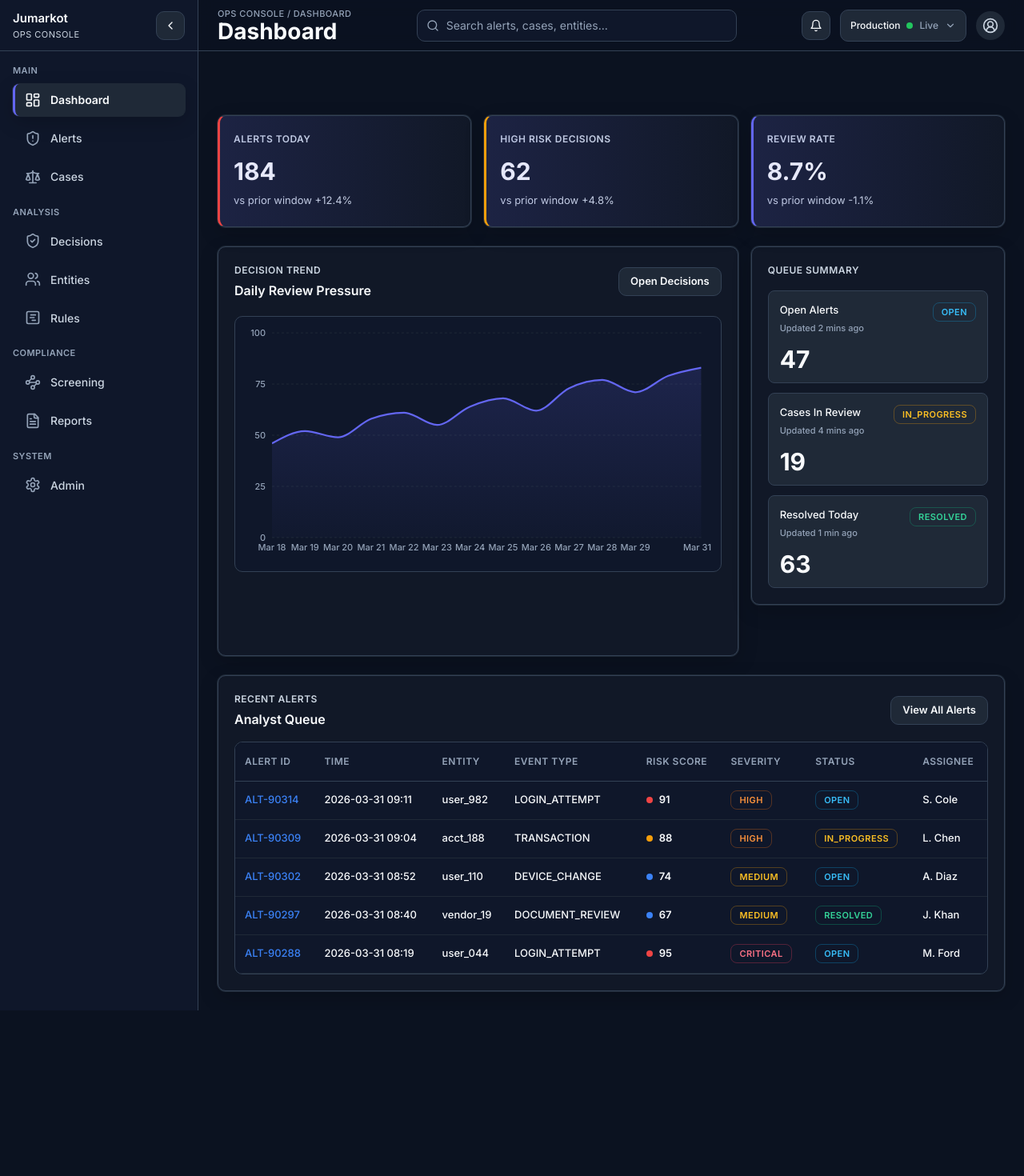
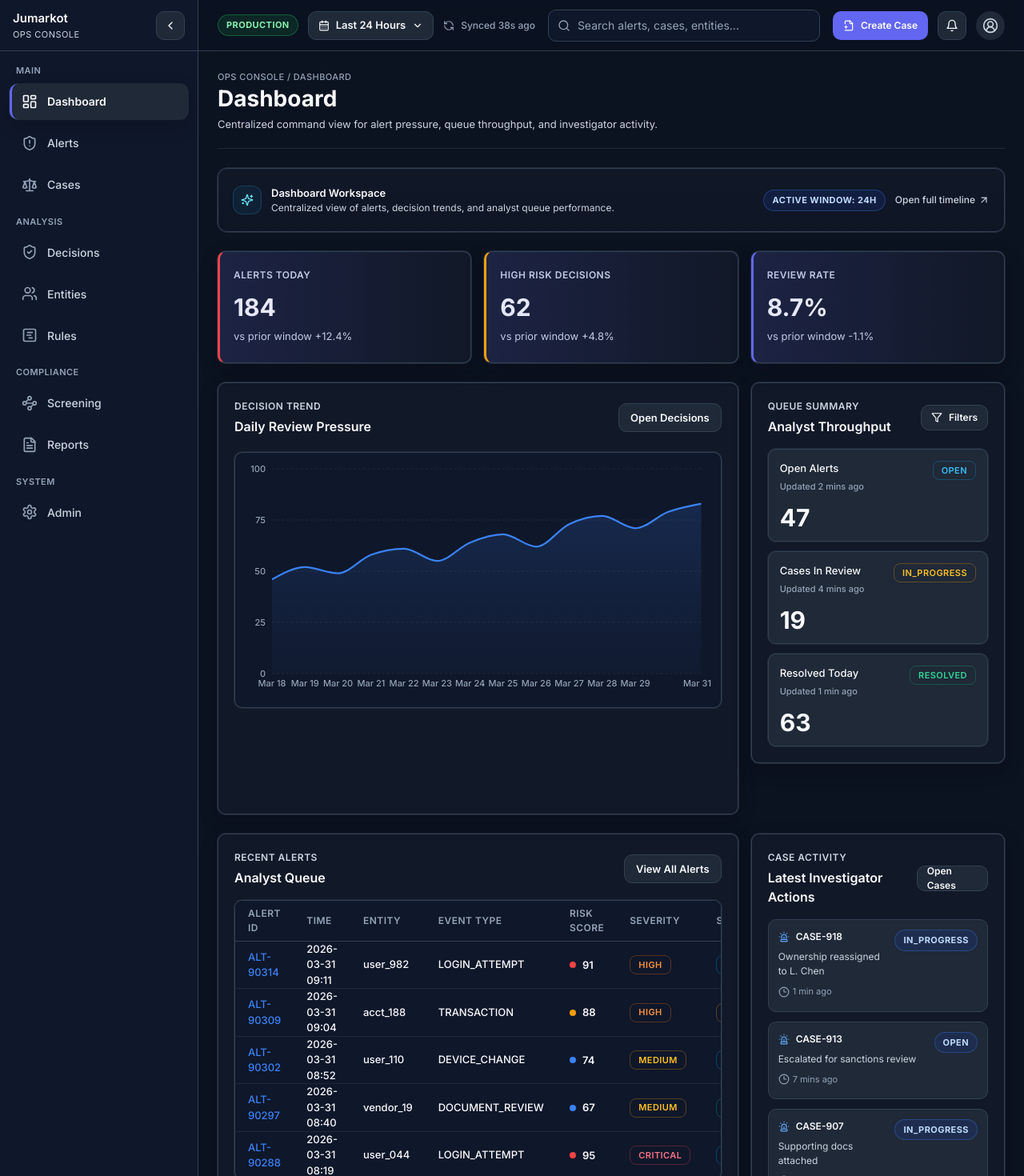
Before and after one commit to Jaybeeexpress/jumarkot-platform, a Next.js app in the folder apps/ops-console/: page / in a window 1280 px wide. Shown: the top 1470 px of the page at 80% size. Before the commit the page ends 1263 px from the top, so only its background shows below. Built offline with nearby package versions, Linux system fonts and the light colour scheme.

Commit message:
refactor ops dashboard into enterprise mission-control layout

```diff
--- a/apps/ops-console/src/app/globals.css
+++ b/apps/ops-console/src/app/globals.css
@@ -100,6 +100,34 @@
     background: rgba(11, 18, 32, 0.94);
     backdrop-filter: blur(10px);
     -webkit-backdrop-filter: blur(10px);
+  }
+
+  .enterprise-topbar-sticky {
+    position: sticky;
+    top: 0;
+    z-index: 40;
+  }
+
+  .enterprise-page-header {
+    display: flex;
+    min-height: 88px;
+    align-items: center;
+    justify-content: space-between;
+    border-bottom: 1px solid rgba(51, 65, 85, 0.5);
+    padding-bottom: 20px;
+  }
+
+  .enterprise-banner-slim {
+    display: flex;
+    min-height: 80px;
+    align-items: center;
+    justify-content: space-between;
+    gap: 16px;
+    border: 1px solid var(--border-light);
+    border-radius: 12px;
+    background: linear-gradient(180deg, rgba(17, 24, 39, 0.96), rgba(14, 21, 36, 0.94));
+    padding: 14px 18px;
+    box-shadow: 0 0 0 1px #1f2937;
   }
 
   .enterprise-surface {
@@ -212,6 +240,31 @@
     color: #fecaca;
   }
 
+  .enterprise-chip {
+    display: inline-flex;
+    align-items: center;
+    justify-content: center;
+    border: 1px solid var(--border-light);
+    border-radius: 9999px;
+    padding: 4px 10px;
+    font-size: 11px;
+    font-weight: 700;
+    letter-spacing: 0.04em;
+    text-transform: uppercase;
+  }
+
+  .enterprise-chip-success {
+    border-color: rgba(34, 197, 94, 0.35);
+    background: rgba(22, 163, 74, 0.16);
+    color: #86efac;
+  }
+
+  .enterprise-chip-info {
+    border-color: rgba(59, 130, 246, 0.32);
+    background: rgba(30, 64, 175, 0.2);
+    color: #bfdbfe;
+  }
+
   .enterprise-label {
     font-size: 12px;
     font-weight: 600;
@@ -226,9 +279,9 @@
   }
 
   .enterprise-table thead th {
-    height: 48px;
+    height: 50px;
     border-bottom: 1px solid var(--border-light);
-    padding: 0 12px;
+    padding: 0 16px;
     text-align: left;
     font-size: 12px;
     font-weight: 600;
@@ -239,9 +292,9 @@
   }
 
   .enterprise-table tbody td {
-    height: 48px;
+    height: 52px;
     border-bottom: 1px solid var(--border-default);
-    padding: 0 12px;
+    padding: 0 16px;
     font-size: 13px;
     font-weight: 500;
     color: var(--text-primary);
@@ -280,6 +333,156 @@
   .enterprise-nav-delay-9 { animation-delay: 315ms; }
   .enterprise-nav-delay-10 { animation-delay: 350ms; }
   .enterprise-nav-delay-11 { animation-delay: 385ms; }
+
+  .mc-hero-card {
+    border-color: #2a3d63;
+    background: linear-gradient(180deg, rgba(19, 28, 46, 0.96), rgba(13, 20, 34, 0.94));
+  }
+
+  .mc-issue-card {
+    border-color: #294f77;
+    background: linear-gradient(180deg, rgba(15, 36, 58, 0.94), rgba(12, 28, 46, 0.92));
+  }
+
+  .mc-chip {
+    display: inline-flex;
+    align-items: center;
+    border: 1px solid var(--border-light);
+    border-radius: 9999px;
+    padding: 4px 10px;
+    background: rgba(15, 23, 42, 0.84);
+    color: var(--text-primary);
+    font-weight: 600;
+  }
+
+  .mc-issue-tile {
+    border: 1px solid rgba(59, 130, 246, 0.18);
+    border-radius: 12px;
+    background: rgba(10, 25, 42, 0.55);
+    padding: 16px;
+  }
+
+  .mc-workspace-card {
+    background: linear-gradient(180deg, rgba(18, 25, 42, 0.96), rgba(14, 20, 34, 0.92));
+  }
+
+  .mc-workspace-icon {
+    display: flex;
+    height: 38px;
+    width: 38px;
+    align-items: center;
+    justify-content: center;
+    border-radius: 12px;
+    border: 1px solid rgba(56, 189, 248, 0.2);
+    background: rgba(14, 165, 233, 0.08);
+  }
+
+  .mc-list-row {
+    display: flex;
+    align-items: center;
+    justify-content: space-between;
+    border: 1px solid rgba(51, 65, 85, 0.44);
+    border-radius: 10px;
+    background: rgba(15, 23, 42, 0.76);
+    padding: 10px 12px;
+    color: var(--text-secondary);
+  }
+
+  .mc-service-chip {
+    display: inline-flex;
+    align-items: center;
+    border-radius: 9999px;
+    border: 1px solid rgba(34, 197, 94, 0.25);
+    background: rgba(34, 197, 94, 0.12);
+    padding: 5px 10px;
+    font-size: 11px;
+    font-weight: 700;
+    color: #86efac;
+    text-transform: uppercase;
+    letter-spacing: 0.04em;
+  }
+
+  .mc-service-chip-warning {
+    border-color: rgba(245, 158, 11, 0.25);
+    background: rgba(245, 158, 11, 0.12);
+    color: #fcd34d;
+  }
+
+  .mc-activity-row {
+    display: flex;
+    align-items: center;
+    justify-content: space-between;
+    gap: 16px;
+    border: 1px solid rgba(51, 65, 85, 0.44);
+    border-radius: 12px;
+    background: rgba(15, 23, 42, 0.78);
+    padding: 16px;
+  }
+
+  .mc-status-pill {
+    display: inline-flex;
+    width: fit-content;
+    align-items: center;
+    justify-content: center;
+    border-radius: 9999px;
+    background: rgba(56, 189, 248, 0.12);
+    padding: 4px 10px;
+    color: #7dd3fc;
+    font-size: 11px;
+    font-weight: 700;
+    text-transform: uppercase;
+    letter-spacing: 0.04em;
+  }
+
+  .mc-gauge {
+    position: relative;
+    display: grid;
+    place-items: center;
+    height: 66px;
+    width: 66px;
+    border-radius: 9999px;
+    background: conic-gradient(#2dd4bf 0deg, #1f2937 0deg);
+  }
+
+  .mc-gauge::before {
+    content: '';
+    height: 50px;
+    width: 50px;
+    border-radius: 9999px;
+    background: #111827;
+    box-shadow: inset 0 0 0 1px #1f2937;
+  }
+
+  .mc-gauge span {
+    position: absolute;
+    font-size: 12px;
+    font-weight: 700;
+    color: var(--text-primary);
+  }
+
+  .mc-gauge-6 {
+    background: conic-gradient(#34d399 21.6deg, #1f2937 21.6deg);
+  }
+
+  .mc-gauge-62 {
+    background: conic-gradient(#5eead4 223.2deg, #1f2937 223.2deg);
+  }
+
+  .mc-gauge-26 {
+    background: conic-gradient(#67e8f9 93.6deg, #1f2937 93.6deg);
+  }
+
+  .mc-bar-6 {
+    width: 6%;
+  }
+
+  .mc-bar-62 {
+    width: 62%;
+  }
+
+  .mc-bar-92 {
+    width: 92%;
+  }
 }
 
 @keyframes enterprise-nav-reveal {
@@ -332,6 +535,12 @@
     padding-right: 24px;
   }
 
+  .dashboard-container {
+    width: 100%;
+    max-width: 1400px;
+    margin: 0 auto;
+  }
+
   .section-stack {
     display: flex;
     flex-direction: column;
@@ -366,4 +575,18 @@
       grid-column: span 12 / span 12;
     }
   }
+
+  @media (max-width: 767px) {
+    .enterprise-page-header {
+      min-height: 0;
+      padding-bottom: 16px;
+    }
+
+    .enterprise-banner-slim {
+      flex-direction: column;
+      align-items: flex-start;
+      justify-content: center;
+      padding: 14px;
+    }
+  }
 }
--- a/apps/ops-console/src/app/page.tsx
+++ b/apps/ops-console/src/app/page.tsx
@@ -1,9 +1,11 @@
 import { AppShell } from '@/components/layout/AppShell';
+import type { Route } from 'next';
 import Link from 'next/link';
 import { DashboardTable } from '@/components/dashboard/DashboardTable';
 import { DashboardTrendChart } from '@/components/dashboard/DashboardTrendChart';
 import { MetricCard } from '@/components/dashboard/MetricCard';
 import { QueueSummaryCard } from '@/components/dashboard/QueueSummaryCard';
+import { ArrowUpRight, Clock3, Filter, Siren, Sparkles } from 'lucide-react';
 
 const kpis = [
   { label: 'Alerts Today', value: '184', delta: 'vs prior window +12.4%', accent: 'danger' as const },
@@ -15,6 +17,13 @@ const queue = [
   { label: 'Open Alerts', value: '47', status: 'OPEN' as const, updatedAt: 'Updated 2 mins ago' },
   { label: 'Cases In Review', value: '19', status: 'IN_PROGRESS' as const, updatedAt: 'Updated 4 mins ago' },
   { label: 'Resolved Today', value: '63', status: 'RESOLVED' as const, updatedAt: 'Updated 1 min ago' },
+];
+
+const caseActivity = [
+  { id: 'CASE-918', event: 'Ownership reassigned to L. Chen', age: '1 min ago', status: 'IN_PROGRESS' },
+  { id: 'CASE-913', event: 'Escalated for sanctions review', age: '7 mins ago', status: 'OPEN' },
+  { id: 'CASE-907', event: 'Supporting docs attached', age: '13 mins ago', status: 'IN_PROGRESS' },
+  { id: 'CASE-901', event: 'Closed after analyst approval', age: '24 mins ago', status: 'RESOLVED' },
 ];
 
 const recentAlerts = [
@@ -46,8 +55,31 @@ const isLoading = false;
 
 export default function DashboardPage() {
   return (
-    <AppShell title="Dashboard" breadcrumb={['Ops Console', 'Dashboard']}>
-      <div className="section-stack pt-10 lg:pt-14">
+    <AppShell
+      title="Dashboard"
+      subtitle="Centralized command view for alert pressure, queue throughput, and investigator activity."
+      breadcrumb={['Ops Console', 'Dashboard']}
+    >
+      <div className="section-stack gap-[24px] dashboard-container">
+        <section className="enterprise-banner-slim">
+          <div className="flex items-center gap-3">
+            <span className="mc-workspace-icon h-9 w-9">
+              <Sparkles className="h-4 w-4 text-[#67E8F9]" />
+            </span>
+            <div>
+              <div className="text-[13px] font-semibold text-primary">Dashboard Workspace</div>
+              <p className="text-[12px] text-secondary">Centralized view of alerts, decision trends, and analyst queue performance.</p>
+            </div>
+          </div>
+          <div className="flex items-center gap-3 text-[12px] text-muted">
+            <span className="enterprise-chip enterprise-chip-info">Active Window: 24h</span>
+            <button type="button" className="inline-flex items-center gap-1 font-medium text-secondary hover:text-primary">
+              Open full timeline
+              <ArrowUpRight className="h-3.5 w-3.5" />
+            </button>
+          </div>
+        </section>
+
         <div className="app-grid">
           {kpis.map((card) => (
             <MetricCard key={card.label} label={card.label} value={card.value} delta={card.delta} accent={card.accent} />
@@ -67,7 +99,16 @@ export default function DashboardPage() {
           </section>
 
           <section className="enterprise-card-dense row-span-4 min-h-[420px]">
+            <div className="mb-4 flex items-center justify-between">
+              <div>
                 <div className="enterprise-label">Queue Summary</div>
+                <h3 className="mt-1">Analyst Throughput</h3>
+              </div>
+              <button type="button" className="enterprise-button enterprise-button-secondary h-8 gap-2 px-3 text-[12px]">
+                <Filter className="h-3.5 w-3.5" />
+                Filters
+              </button>
+            </div>
             <div className="mt-4 space-y-3">
               {queue.map((item) => (
                 <QueueSummaryCard
@@ -82,7 +123,8 @@ export default function DashboardPage() {
           </section>
         </div>
 
-        <section className="enterprise-card-dense min-h-[320px]">
+        <div className="app-grid">
+          <section className="enterprise-card-dense row-span-8 min-h-[360px]">
             <div className="mb-4 flex items-center justify-between">
               <div>
                 <div className="enterprise-label">Recent Alerts</div>
@@ -92,6 +134,38 @@ export default function DashboardPage() {
             </div>
             <DashboardTable rows={recentAlerts} isLoading={isLoading} />
           </section>
+
+          <section className="enterprise-card-dense row-span-4 min-h-[360px]">
+            <div className="mb-4 flex items-center justify-between">
+              <div>
+                <div className="enterprise-label">Case Activity</div>
+                <h3 className="mt-1">Latest Investigator Actions</h3>
+              </div>
+              <Link href={'/cases' as Route} className="enterprise-button enterprise-button-secondary h-8 px-3 text-[12px]">Open Cases</Link>
+            </div>
+
+            <div className="space-y-3">
+              {caseActivity.map((item) => (
+                <article key={item.id} className="rounded-[10px] border border-light bg-panel p-3 transition-all duration-150 ease-in hover:bg-[#243245]">
+                  <div className="flex items-start justify-between gap-2">
+                    <div>
+                      <div className="inline-flex items-center gap-2 text-[12px] font-semibold text-primary">
+                        <Siren className="h-3.5 w-3.5 text-[#60A5FA]" />
+                        {item.id}
+                      </div>
+                      <p className="mt-1 text-[12px] text-secondary">{item.event}</p>
+                    </div>
+                    <span className="enterprise-chip enterprise-chip-info">{item.status}</span>
+                  </div>
+                  <div className="mt-2 inline-flex items-center gap-1 text-[11px] text-muted">
+                    <Clock3 className="h-3.5 w-3.5" />
+                    {item.age}
+                  </div>
+                </article>
+              ))}
+            </div>
+          </section>
+        </div>
       </div>
     </AppShell>
   );
--- a/apps/ops-console/src/components/dashboard/DashboardTable.tsx
+++ b/apps/ops-console/src/components/dashboard/DashboardTable.tsx
@@ -20,7 +20,7 @@ function scoreTone(score: number): string {
 export function DashboardTable({ rows, isLoading = false }: DashboardTableProps) {
   if (isLoading) {
     return (
-      <div className="overflow-hidden rounded-[10px] border border-light bg-[#0F172A]">
+      <div className="overflow-hidden rounded-[10px] border border-light bg-[#0F172A] shadow-[0_0_0_1px_#1F2937]">
         <div className="h-12 border-b border-light" />
         <div className="space-y-2 p-3">
           {Array.from({ length: 6 }).map((_, index) => (
@@ -33,7 +33,7 @@ export function DashboardTable({ rows, isLoading = false }: DashboardTableProps)
 
   if (rows.length === 0) {
     return (
-      <div className="flex min-h-[320px] items-center justify-center rounded-[10px] border border-light bg-[#0F172A]">
+      <div className="flex min-h-[320px] items-center justify-center rounded-[10px] border border-light bg-[#0F172A] shadow-[0_0_0_1px_#1F2937]">
         <div className="text-center">
           <div className="text-[13px] font-medium text-secondary">No alerts in the current window</div>
           <div className="mt-1 text-[11px] text-muted">Queue is clear. Refresh in a few minutes for new activity.</div>
@@ -43,7 +43,7 @@ export function DashboardTable({ rows, isLoading = false }: DashboardTableProps)
   }
 
   return (
-    <div className="overflow-hidden rounded-[10px] border border-light bg-[#0F172A]">
+    <div className="overflow-hidden rounded-[10px] border border-light bg-[#0F172A] shadow-[0_0_0_1px_#1F2937]">
       <table className="enterprise-table">
         <thead className="bg-[#0F172A]">
           <tr>
--- a/apps/ops-console/src/components/dashboard/DashboardTrendChart.tsx
+++ b/apps/ops-console/src/components/dashboard/DashboardTrendChart.tsx
@@ -35,7 +35,7 @@ function TrendTooltip({ active, payload, label }: { active?: boolean; payload?:
 
 function ChartSkeleton() {
   return (
-    <div className="flex h-[320px] items-end gap-2 rounded-[10px] border border-light bg-[#0F172A] p-4">
+    <div className="flex h-[320px] items-end gap-2 rounded-[10px] border border-light bg-[#0F172A] p-4 shadow-[0_0_0_1px_#1F2937]">
       {Array.from({ length: 14 }).map((_, index) => (
         <div
           key={index}
@@ -54,7 +54,7 @@ export function DashboardTrendChart({ data, isLoading = false }: DashboardTrendC
 
   if (data.length === 0) {
     return (
-      <div className="flex h-[320px] items-center justify-center rounded-[10px] border border-light bg-[#0F172A]">
+      <div className="flex h-[320px] items-center justify-center rounded-[10px] border border-light bg-[#0F172A] shadow-[0_0_0_1px_#1F2937]">
         <div className="text-center">
           <div className="text-[13px] font-medium text-secondary">No trend data available</div>
           <div className="mt-1 text-[11px] text-muted">New telemetry will appear after the next ingestion cycle.</div>
@@ -64,13 +64,13 @@ export function DashboardTrendChart({ data, isLoading = false }: DashboardTrendC
   }
 
   return (
-    <div className="h-[320px] rounded-[10px] border border-light bg-[#0F172A] p-3">
+    <div className="h-[320px] rounded-[10px] border border-light bg-[#0F172A] p-3 shadow-[0_0_0_1px_#1F2937]">
       <ResponsiveContainer width="100%" height="100%">
         <AreaChart data={data} margin={{ top: 8, right: 12, left: 0, bottom: 0 }}>
           <defs>
             <linearGradient id="pressureArea" x1="0" y1="0" x2="0" y2="1">
-              <stop offset="0%" stopColor="#6366F1" stopOpacity={0.28} />
-              <stop offset="100%" stopColor="#6366F1" stopOpacity={0.04} />
+              <stop offset="0%" stopColor="#3B82F6" stopOpacity={0.28} />
+              <stop offset="100%" stopColor="#3B82F6" stopOpacity={0.04} />
             </linearGradient>
           </defs>
           <CartesianGrid stroke="#1F2937" strokeDasharray="3 3" vertical={false} />
@@ -90,10 +90,10 @@ export function DashboardTrendChart({ data, isLoading = false }: DashboardTrendC
           <Area
             type="monotone"
             dataKey="pressure"
-            stroke="#6366F1"
+            stroke="#3B82F6"
             strokeWidth={2.25}
             fill="url(#pressureArea)"
-            activeDot={{ r: 4, fill: '#6366F1', stroke: '#111827', strokeWidth: 2 }}
+            activeDot={{ r: 4, fill: '#3B82F6', stroke: '#111827', strokeWidth: 2 }}
           />
         </AreaChart>
       </ResponsiveContainer>
--- a/apps/ops-console/src/components/dashboard/QueueSummaryCard.tsx
+++ b/apps/ops-console/src/components/dashboard/QueueSummaryCard.tsx
@@ -9,7 +9,7 @@ type QueueSummaryCardProps = {
 
 export function QueueSummaryCard({ label, value, updatedAt, status }: QueueSummaryCardProps) {
   return (
-    <article className="rounded-[8px] border border-[#334155] bg-panel p-[14px] transition-all duration-150 ease-in hover:bg-[#243245]">
+    <article className="rounded-[10px] border border-[#334155] bg-panel p-[14px] shadow-[0_0_0_1px_#1F2937] transition-all duration-150 ease-in hover:bg-[#243245]">
       <div className="flex items-start justify-between gap-2">
         <div>
           <div className="text-[13px] font-medium text-primary">{label}</div>
--- a/apps/ops-console/src/components/layout/AppShell.tsx
+++ b/apps/ops-console/src/components/layout/AppShell.tsx
@@ -8,9 +8,11 @@ import { usePathname } from 'next/navigation';
 import { clsx } from 'clsx';
 import {
   Bell,
+  CalendarDays,
+  ChevronLeft,
   ChevronDown,
-  ChevronLeft,
   ChevronRight,
+  FilePlus2,
   FileText,
   GanttChartSquare,
   LayoutDashboard,
@@ -19,6 +21,7 @@ import {
   Settings,
   ShieldAlert,
   ShieldCheck,
+  RefreshCcw,
   UserCircle2,
   Users,
   Waypoints,
@@ -27,6 +30,7 @@ import {
 type ShellProps = {
   title: string;
   breadcrumb: string[];
+  subtitle?: string;
   children: ReactNode;
   rightPanel?: ReactNode;
 };
@@ -79,7 +83,7 @@ const sections: Array<{
   },
 ];
 
-export function AppShell({ title, breadcrumb, children, rightPanel }: ShellProps) {
+export function AppShell({ title, breadcrumb, subtitle, children, rightPanel }: ShellProps) {
   const pathname = usePathname();
   const [collapsed, setCollapsed] = useState(false);
   const [isSidebarAnimating, setIsSidebarAnimating] = useState(false);
@@ -116,11 +120,11 @@ export function AppShell({ title, breadcrumb, children, rightPanel }: ShellProps
           </button>
         </div>
 
-        <nav className="flex-1 overflow-auto px-4 py-4">
+        <nav className="flex-1 overflow-auto px-3 py-4">
           <div className="space-y-4">
             {sections.map((section) => (
               <div key={section.label} className="space-y-2">
-                {!collapsed && <div className="enterprise-label text-[11px] text-muted">{section.label}</div>}
+                {!collapsed && <div className="enterprise-label px-2 text-[11px] text-muted">{section.label}</div>}
                 <div className="space-y-2">
                   {section.items.map((item, itemIndex) => {
                     const Icon = item.icon;
@@ -137,7 +141,7 @@ export function AppShell({ title, breadcrumb, children, rightPanel }: ShellProps
                         key={item.href}
                         href={item.href}
                         className={clsx(
-                          'flex h-10 items-center gap-3 rounded-[8px] border-l-[3px] px-3 text-[14px] font-medium transition-all duration-150 ease-in',
+                          'flex h-11 items-center gap-3 rounded-[10px] border-l-[3px] px-3 text-[14px] font-medium transition-all duration-150 ease-in',
                           active
                             ? 'border-l-[var(--brand-primary)] bg-panel text-primary font-semibold shadow-[0_0_0_1px_#1F2937,0_8px_24px_rgba(0,0,0,0.18)]'
                             : 'border-l-transparent text-secondary hover:bg-[#1E293B] hover:text-primary',
@@ -159,33 +163,42 @@ export function AppShell({ title, breadcrumb, children, rightPanel }: ShellProps
       </aside>
 
       <div className="flex min-w-0 flex-1 flex-col">
-        <header className="enterprise-topbar flex items-center">
+        <header className="enterprise-topbar enterprise-topbar-sticky flex items-center">
           <div className="content-max flex h-full items-center justify-between gap-4">
-            <div className="min-w-0">
-              <div className="text-[11px] font-medium uppercase tracking-[0.04em] text-muted">{breadcrumbText}</div>
-              <h1 className="text-[28px] font-bold leading-[1.05] text-primary">{title}</h1>
+            <div className="flex items-center gap-3">
+              <span className="enterprise-chip enterprise-chip-success">Production</span>
+              <button type="button" className="enterprise-button enterprise-button-secondary h-9 gap-2 px-3">
+                <CalendarDays className="h-3.5 w-3.5" />
+                Last 24 Hours
+                <ChevronDown className="h-3.5 w-3.5" />
+              </button>
+              <button type="button" className="hidden items-center gap-2 text-[12px] font-medium text-muted lg:inline-flex">
+                <RefreshCcw className="h-3.5 w-3.5" />
+                Synced 38s ago
+              </button>
             </div>
 
-            <div className="hidden flex-1 justify-center xl:flex">
-              <label className="relative w-full max-w-[400px]">
+            <div className="hidden flex-1 justify-center md:flex">
+              <label className="relative w-full max-w-[440px]">
                 <Search className="pointer-events-none absolute left-3 top-1/2 h-4 w-4 -translate-y-1/2 text-muted" />
                 <input className="enterprise-input pl-9" placeholder="Search alerts, cases, entities..." />
               </label>
             </div>
 
             <div className="flex items-center gap-3">
-              <button type="button" className="enterprise-button enterprise-button-secondary w-9 px-0" aria-label="Notifications">
-                <Bell className="h-4 w-4" />
+              <button
+                type="button"
+                className="hidden h-9 items-center gap-2 rounded-[10px] border border-[rgba(99,102,241,0.4)] bg-[var(--brand-primary)] px-3 text-[12px] font-semibold text-white transition-all duration-150 ease-in hover:bg-[var(--brand-hover)] sm:inline-flex"
+              >
+                <FilePlus2 className="h-3.5 w-3.5" />
+                Create Case
               </button>
               <button
                 type="button"
-                aria-label="Environment switcher"
-                className="hidden h-10 items-center gap-2 rounded-[10px] border border-light bg-panel px-3 text-[12px] font-medium text-secondary transition-all duration-150 ease-in hover:bg-[#1E293B] md:inline-flex"
+                className="enterprise-button enterprise-button-secondary w-9 px-0"
+                aria-label="Notifications"
               >
-                <span className="text-primary">Production</span>
-                <span className="inline-block h-2 w-2 rounded-full bg-[var(--success)]" />
-                <span className="text-muted">Live</span>
-                <ChevronDown className="h-3.5 w-3.5 text-muted" />
+                <Bell className="h-4 w-4" />
               </button>
               <div className="flex h-9 w-9 items-center justify-center rounded-full bg-panel text-secondary">
                 <UserCircle2 className="h-5 w-5" />
@@ -196,6 +209,13 @@ export function AppShell({ title, breadcrumb, children, rightPanel }: ShellProps
 
         <div className="flex-1 overflow-auto">
           <div className="content-max py-6">
+            <section className="enterprise-page-header mb-6">
+              <div className="min-w-0">
+                <div className="text-[11px] font-medium uppercase tracking-[0.04em] text-muted">{breadcrumbText}</div>
+                <h1 className="mt-1 text-[28px] font-bold leading-[1.05] text-primary">{title}</h1>
+                {subtitle ? <p className="mt-2 text-[13px] text-secondary">{subtitle}</p> : null}
+              </div>
+            </section>
             {rightPanel ? (
               <div className="flex gap-6">
                 <div className="min-w-0 flex-1">{children}</div>
```
Lines whose indentation alone changed are shown as unchanged.
